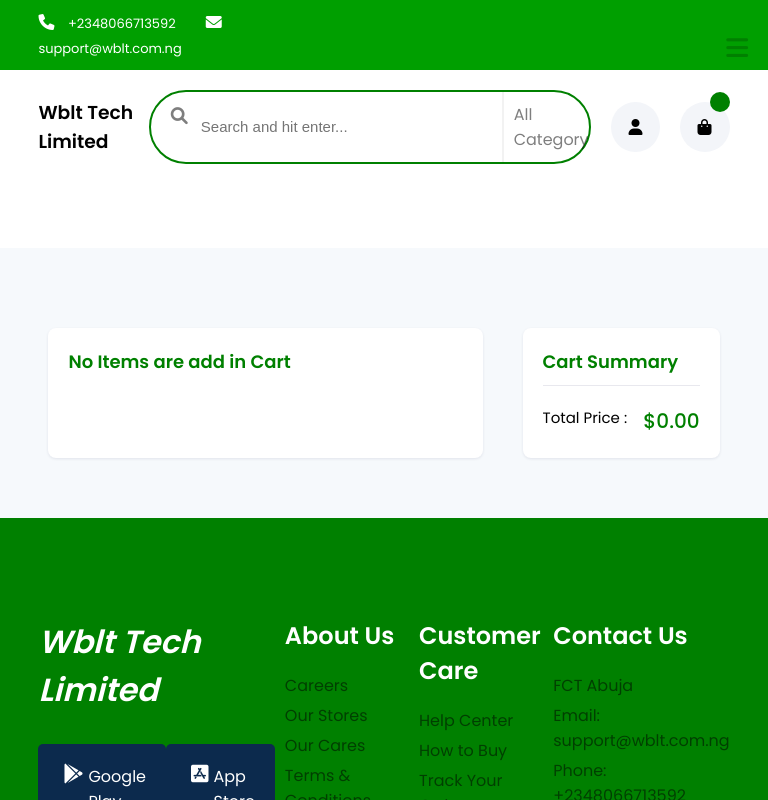
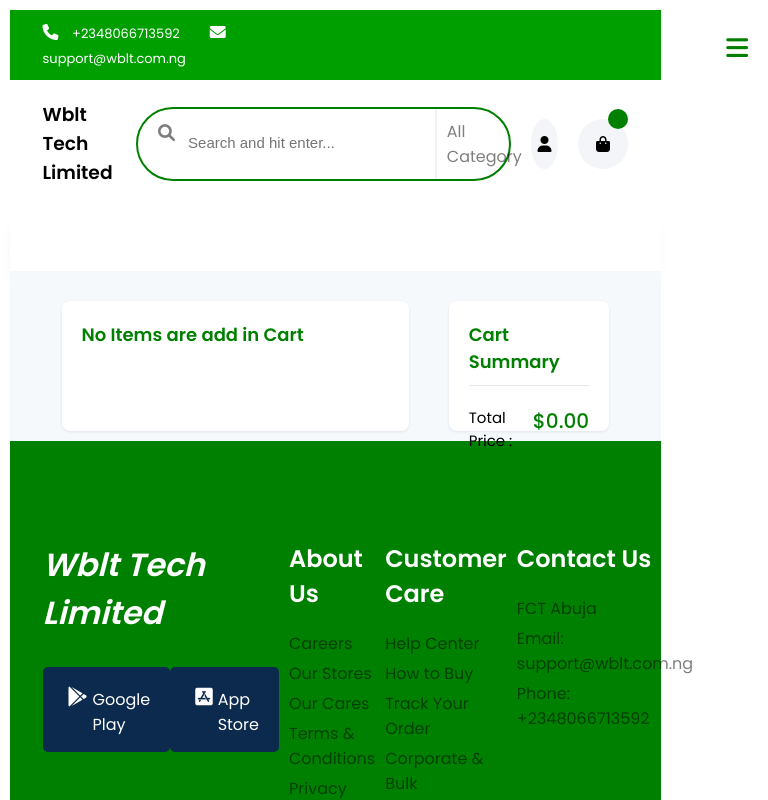
Before and after one commit to WBLT4U/e-commerce-react, a React (Create React App) app: page /cart in a window 768 px wide. Shown: the top 800 px of the page. Built offline with nearby package versions, Linux system fonts and the light colour scheme.

Commit message:
my css commit

```diff
--- a/public/index.html
+++ b/public/index.html
@@ -1,7 +1,6 @@
 <!DOCTYPE html>
 <html lang="en">
   <head>
-    <meta name="viewport" content="width=device-width, initial-scale=1">
     <meta charset="utf-8" />
     <link rel="icon" href="%PUBLIC_URL%/favicon.png" />
     <meta name="viewport" content="width=device-width, initial-scale=1" />
--- a/src/App.css
+++ b/src/App.css
@@ -8,8 +8,27 @@
   scroll-behavior: smooth;
 }
 body {
+  display: grid;
+  grid-template-columns: 1fr; /* Single column layout by default */
+  gap: 20px;
   font-family: "Poppins", sans-serif;
   background-color: #ffffff;
+  margin: 0;
+  padding: 10px;
+}
+
+/* Media query for screens larger than 600px */
+@media (min-width: 600px) {
+  body {
+      grid-template-columns: repeat(2, 1fr); /* Two-column layout for medium screens */
+  }
+}
+
+/* Media query for screens larger than 900px */
+@media (min-width: 900px) {
+  body {
+      grid-template-columns: repeat(3, 1fr); /* Three-column layout for large screens */
+  }
 }
 .background {
   background: #f6f9fc;
--- a/src/common/Cart/style.css
+++ b/src/common/Cart/style.css
@@ -42,6 +42,23 @@
   color: green;
   margin-left: 20px;
   font-weight: 500;
+}
+/* media query for mobile devices */
+@media (max-width: 768px) {
+  .cart-items {
+    width: 100%;
+    padding: 0 10px;
+  }
+}
+.grid-cart-items {
+  display: grid;
+  grid-template-columns: 1fr 1fr 1fr;
+}
+
+@media (max-width: 768px) {
+  .grid-cart-items {
+    grid-template-columns: 1fr;
+  }
 }
 .removeCart {
   background: none;
@@ -89,3 +106,20 @@
   margin-top: 30px;
   height: 130px;
 }
+/* media query for mobile devices */
+@media (max-width: 768px) {
+  .removeCart {
+    width: 100%;
+    padding: 0 10px;
+  }
+}
+.grid-removeCart {
+  display: grid;
+  grid-template-columns: 1fr 1fr 1fr;
+}
+
+@media (max-width: 768px) {
+  .grid-removeCart {
+    grid-template-columns: 1fr;
+  }
+}
```
